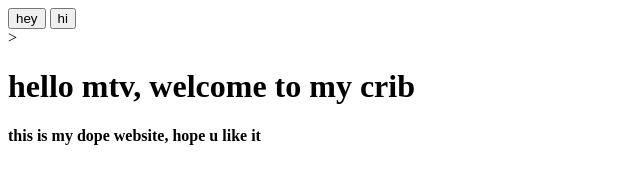
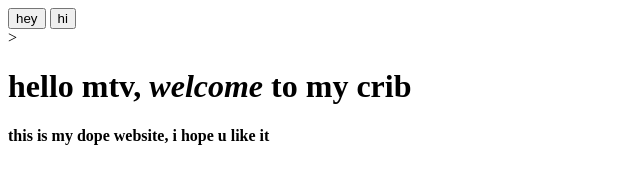
Before and after one commit to sophiegsmoke/sophiesmoke, a plain HTML site: page index.html in a window 1280 px wide. Shown: the whole page, without its empty margins (0-640 px from the left). Drawn offline with Linux system fonts and the light colour scheme.

Commit message:
Update index.html

```diff
--- a/index.html
+++ b/index.html
@@ -9,7 +9,7 @@
     <button class='btn btn-error inline-block-tight'>hey</button>
     <button class='btn btn-error selected inline-block-tight'>hi</button>
   </div>
-><h1>hello mtv, welcome to my crib</h1>
-<h4>this is my dope website, hope u like it</h4>
+><h1>hello mtv, <i>welcome</i> to my crib</h1>
+<h4>this is my <strong>dope</strong> website, i hope u like it</h4>
   </body>
 </html>
```
